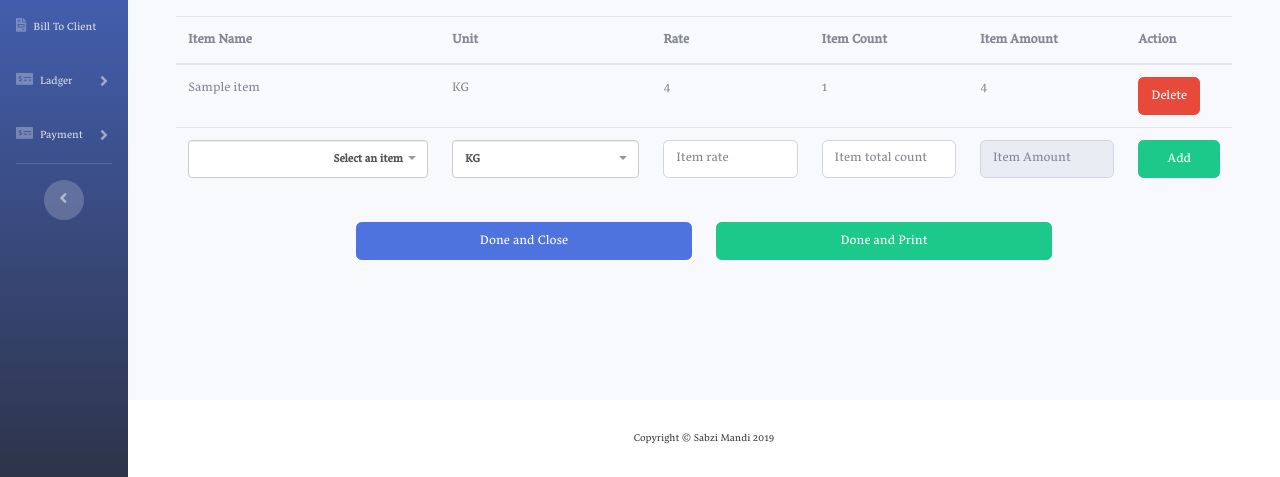
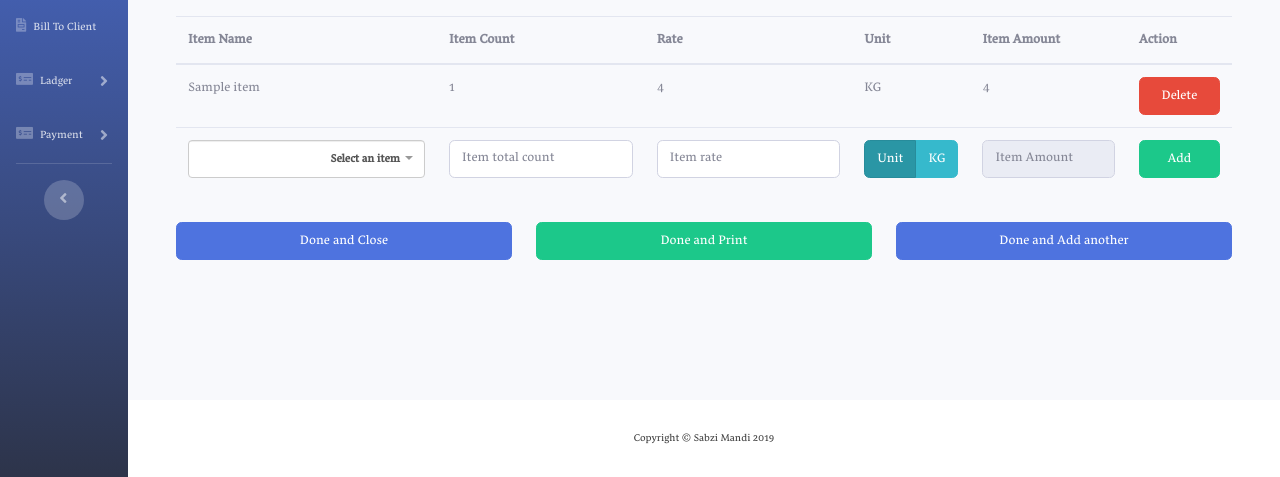
Before and after one commit to rizwanmeo/sabzi_mandi, a Django app: page /client-bills/1/detail-create/ in a window 1280 px wide. Shown: the part 323-800 px from the top of the page. Run offline with Django 3.2, Linux system fonts and the light colour scheme; a user stored in the database is signed in; tables that the repository leaves empty hold one stand-in row (values such as "Sample post"); grey boxes marked "Sample" are stand-in pictures; some libraries are stand-ins or nearby versions.

Commit message:
Some changes in client bill page

```diff
--- a/client_bills/urls.py
+++ b/client_bills/urls.py
@@ -9,16 +9,14 @@ urlpatterns = [
     # all client-bills related urls
     re_path(r'^create/$', views.ClientBillCreateView.as_view(), name='client_bills_create'),
     re_path(r'^(?P<bill_id>\d+)/detail-create/$', views.BillDetailCreateView.as_view(), name='client_bills_detail_create'),
-    re_path(r'^(?P<bill_id>\d+)/done/$', views.done_drafted_bill, name='client_bill_detail_done'),
-
-
+    re_path(r'^(?P<bill_id>\d+)/done/$', views.done_bill, name='client_bill_done'),
     re_path(r'^(?P<bill_id>\d+)/print/$', views.print_bill, name='print_bill'),
     re_path(r'^(?P<client_id>\d+)/(?P<bill_id>\d+)/bill-detail/$', views.client_bill_detail, name='client_bill_detail'),
 
     # all delete view urls
-    re_path(r'^(?P<pk>\d+)/delete/$', views.ClientBillDeleteView.as_view(), name='^client_bills_delete$'),
-    re_path(r'^client-bills-detail/(?P<pk>\d+)/delete/$', views.delete_client_bill_detail, name='delete_client_bill_detail'),
+    re_path(r'^(?P<pk>\d+)/delete/$', views.ClientBillDeleteView.as_view(), name='client_bills_delete'),
+    re_path(r'^(?P<pk>\d+)/bill-detail-delete/$', views.ClientBillDetailDeleteView.as_view(), name='client_bills_detail_delete'),
 
     # all update view urls
-    re_path(r'^(?P<pk>\d+)/update/$', views.ClientBillUpdateView.as_view(), name='^client_bills_update$'),
+    re_path(r'^(?P<pk>\d+)/update/$', views.ClientBillUpdateView.as_view(), name='client_bills_update'),
 ]
--- a/client_bills/views.py
+++ b/client_bills/views.py
@@ -109,15 +109,23 @@ class ClientBillCreateView(CustomCreateView):
         msg %= form.instance.client.name
         messages.add_message(self.request, messages.INFO, msg)
         obj = ClientBill.objects.get(client=form.instance.client, is_draft=True)
-        success_url = "/client-bills/%d/detail-create/?shop_id=%d"
-        return HttpResponseRedirect(success_url % (self.object.pk, self.request.shop.pk))
+        success_url = "/client-bills/%d/detail-create/?" % self.object.pk
+        success_url += self.request.GET.urlencode()
+        return HttpResponseRedirect(success_url)
 
     def get_context_data(self, **kwargs):
         context = super(ClientBillCreateView, self).get_context_data(**kwargs)
         form = context["form"]
         form.fields["client"].widget.attrs["class"] = "fstdropdown-select"
         form.fields["client"].choices = get_client_choices(form, self.request.shop.id)
-        form.fields["bill_date"].initial = datetime.date.today().strftime("%Y-%m-%d")
+
+        if self.request.GET.get("client"):
+            form.fields["client"].initial = self.request.GET.get("client")
+
+        bill_date = datetime.date.today().strftime("%Y-%m-%d")
+        if self.request.GET.get("bill_date"):
+            bill_date = self.request.GET.get("bill_date")
+        form.fields["bill_date"].initial = bill_date
         return context
 
 class ClientBillUpdateView(CustomUpdateView):
@@ -152,9 +160,6 @@ class ClientBillDeleteView(CustomDeleteView):
     model = ClientBill
     success_url = "/client-bills"
 
-    def get(self, request, *args, **kwargs):
-        return self.post(request, *args, **kwargs)
-
     def delete(self, request, *args, **kwargs):
         if not self.get_object().is_draft:
             raise Http404
@@ -162,6 +167,21 @@ class ClientBillDeleteView(CustomDeleteView):
         msg = 'Client: [%s] bill was delete succfully.' % self.object.client.name
         messages.add_message(self.request, messages.INFO, msg)
         return HttpResponseRedirect(self.get_success_url())
+
+class ClientBillDetailDeleteView(CustomDeleteView):
+    model = BillDetail
+    success_url = "/client-bills"
+
+    def delete(self, request, *args, **kwargs):
+        if not self.get_object().bill.is_draft:
+            raise Http404
+
+        super(ClientBillDetailDeleteView, self).delete(request, *args, **kwargs)
+        msg = 'Client bill: Item [%s] was delete succfully from bill.' % self.object.item.name
+        messages.add_message(self.request, messages.INFO, msg)
+        get_success_url = "/client-bills/%s/detail-create/?" % self.object.bill_id
+        get_success_url += self.request.GET.urlencode()
+        return HttpResponseRedirect(get_success_url)
 
 class BillDetailCreateView(CustomCreateView):
     model = BillDetail
@@ -186,12 +206,12 @@ class BillDetailCreateView(CustomCreateView):
         form.fields["unit"].widget.attrs["data-searchdisable"] = "true"
 
         object_list = []
-        selected_items = []
         billed_amount = 0
         qs = BillDetail.objects.filter(bill=self.request.bill)
-        vs = list(qs.values("item__id", "item__name", "unit", "rate", "item_count"))
+        vs = list(qs.values("id", "item__name", "unit", "rate", "item_count"))
         for row in vs:
             detail_obj = {}
+            detail_obj["id"] = row["id"]
             detail_obj["name"] = row["item__name"]
             detail_obj["unit"] = "KG" if row["unit"] == 'k' else "Count"
             detail_obj["rate"] = row["rate"]
@@ -199,7 +219,6 @@ class BillDetailCreateView(CustomCreateView):
             detail_obj["amount"] = row["rate"] * row["item_count"]
             billed_amount += detail_obj["amount"]
             object_list.append(detail_obj)
-            selected_items.append(row["item__id"])
 
         # Load Item choices
         choices = [("", "Select an item")]
@@ -253,86 +272,99 @@ def client_bill_detail(request, client_id, bill_id=0):
             return JsonResponse({"status": False, "errors": form.errors})
     return JsonResponse({"status": False, "description": "Invalid request"})
 
+def done_drafted_bill(request, bill_obj):
+    billed_amount = 0
+    billdetail_vs = bill_obj.billdetail_set.values("rate", "item_count")
+    for detail_obj in billdetail_vs:
+        billed_amount += detail_obj["rate"] * detail_obj["item_count"]
+    bill_obj.is_draft = False
+    bill_obj.billed_amount = billed_amount
+
+    bill_obj.client.current_balance += billed_amount
+    if bill_obj.payment:
+        bill_obj.client.current_balance -= bill_obj.payment.amount
+
+    bill_obj.balance = bill_obj.client.current_balance
+    bill_obj.client.save()
+    bill_obj.save()
+
+def get_print_bill_data(request, bill_obj):
+    context = {}
+    if bill_obj.payment:
+        bill_obj.previous_balance = bill_obj.balance - bill_obj.billed_amount + bill_obj.payment.amount
+    else:
+        bill_obj.previous_balance = bill_obj.balance - bill_obj.billed_amount
+    bill_obj.after_bill_balance = bill_obj.previous_balance + bill_obj.billed_amount
+
+    context["obj"] = bill_obj
+    qs = bill_obj.billdetail_set.all()
+    vs = list(qs.values("item__name", "unit", "rate", "item_count"))
+    data = []
+    total_item_count = 0
+    total_item_weight = 0
+    for row in vs:
+        detail_obj = {}
+        detail_obj["name"] = row["item__name"]
+        detail_obj["rate"] = row["rate"]
+        detail_obj["item_count"] = row["item_count"]
+        detail_obj["amount"] = row["rate"] * row["item_count"]
+        detail_obj["unit"] = row["unit"]
+        if row["unit"] == 'k':
+            total_item_weight += row["item_count"]
+        else:
+            total_item_count += row["item_count"]
+
+        data.append(detail_obj)
+
+    context["bill_detail_list"] = data
+    context["total_item_count"] = total_item_count
+    context["total_item_weight"] = total_item_weight
+
+    return context
+
 @login_required(login_url='/login/')
-def done_drafted_bill(request, bill_id):
+def print_bill(request, bill_obj):
+    if request.method != "GET":
+        raise Http404
+
     try:
-        bill_obj = ClientBill.objects.get(id=int(bill_id), is_draft=True)
+        bill_obj = ClientBill.objects.get(id=int(bill_id), is_draft=False)
     except:
         raise Http404
 
-    redirect_url = "/client-bills/?shop_id=%d" % request.shop.pk
-    if request.method == "POST":
-        billed_amount = 0
-        billdetail_vs = bill_obj.billdetail_set.values("rate", "item_count")
-        for detail_obj in billdetail_vs:
-            billed_amount += detail_obj["rate"] * detail_obj["item_count"]
-        bill_obj.is_draft = False
-        bill_obj.billed_amount = billed_amount
-
-        bill_obj.client.current_balance += billed_amount
-        if bill_obj.payment:
-            bill_obj.client.current_balance -= bill_obj.payment.amount
-
-        bill_obj.balance = bill_obj.client.current_balance
-        bill_obj.client.save()
-        bill_obj.save()
-        msg = 'Client: [%s] Bill was done succfully.' % bill_obj.client.name
-        messages.add_message(request, messages.INFO, msg)
-    else:
-        redirect_url = "/client-bills/%d/detail-create/?shop_id=%d" % (bill_id, request.shop.pk)
-    return HttpResponseRedirect(redirect_url)
-
+    context = get_print_bill_data(request, bill_obj)
+    return render(request, 'client_bills/print.html', context)
 
 @login_required(login_url='/login/')
-def print_bill(request, bill_id):
-    context = {}
+def done_bill(request, bill_id):
+    if request.method != "POST":
+        raise Http404
 
     try:
-        obj = ClientBill.objects.get(id=int(bill_id), is_draft=False)
+        bill_obj = ClientBill.objects.get(id=int(bill_id), is_draft=False)
     except:
         raise Http404
 
-    if request.method == "GET":
+    if bill_obj.billdetail_set.count() == 0:
+        raise Http404
 
-        if obj.payment:
-            obj.previous_balance = obj.balance - obj.billed_amount + obj.payment.amount
-        else:
-            obj.previous_balance = obj.balance - obj.billed_amount
-        obj.after_bill_balance = obj.previous_balance + obj.billed_amount
-
-        context["obj"] = obj
-        qs = obj.billdetail_set.all()
-        vs = list(qs.values("item__name", "unit", "rate", "item_count"))
-        data = []
-        total_item_count = 0
-        total_item_weight = 0
-        for row in vs:
-            detail_obj = {}
-            detail_obj["name"] = row["item__name"]
-            detail_obj["rate"] = row["rate"]
-            detail_obj["item_count"] = row["item_count"]
-            detail_obj["amount"] = row["rate"] * row["item_count"]
-            detail_obj["unit"] = row["unit"]
-            if row["unit"] == 'k':
-                total_item_weight += row["item_count"]
-            else:
-                total_item_count += row["item_count"]
-
-            data.append(detail_obj)
-
-        context["bill_detail_list"] = data
-        context["total_item_count"] = total_item_count
-        context["total_item_weight"] = total_item_weight
-
-    return render(request, 'client_bills/print.html', context)
-
-@login_required(login_url='/login/')
-def delete_client_bill_detail(request, detail_id):
-    if request.method == "DELETE":
-        try:
-            obj = BillDetail.object.get(id=detail_id)
-            obj.delete()
-            return JsonResponse({"status": True, "description": "Successfully deleted"})
-        except:
-            return JsonResponse({"status": False, "description": "Invalid bill ID"})
-    return JsonResponse({"status": False, "description": "Invalid Request"})
+    action = int(request.POST.get("submit", 0))
+    if action == 1:
+        done_drafted_bill(request, bill_obj)
+        redirect_url = "/client-bills/?"+request.GET.urlencode()
+        msg = 'Client: [%s] Bill was done succfully.' % bill_obj.client.name
+        messages.add_message(request, messages.INFO, msg)
+        return HttpResponseRedirect(redirect_url)
+    elif action == 2:
+        done_drafted_bill(request, bill_obj)
+        context = get_print_bill_data(request, bill_obj)
+        return render(request, 'client_bills/print.html', context)
+    elif action == 3:
+        done_drafted_bill(request, bill_obj)
+        redirect_url = "/client-bills/create/?"
+        redirect_url += request.GET.urlencode()
+        msg = 'Client: [%s] Bill was done succfully.' % bill_obj.client.name
+        messages.add_message(request, messages.INFO, msg)
+        return HttpResponseRedirect(redirect_url)
+    else:
+        raise Http404
--- a/templates/client_bills/bill_detail_form.html
+++ b/templates/client_bills/bill_detail_form.html
@@ -65,9 +65,9 @@
           <thead>
             <tr>
               <th width="25%">Item Name</th>
-              <th width="20%">Unit</th>
-              <th width="15%">Rate</th>
-              <th width="15%">Item Count</th>
+              <th width="20%">Item Count</th>
+              <th width="20%">Rate</th>
+              <th width="10%">Unit</th>
               <th width="15%">Item Amount</th>
               <th width="10%">Action</th>
             </tr>
@@ -89,28 +89,45 @@
                 </div>
               </th>
               <th>
-                <div class="form-group row">
-                  <div class="col-sm-12">
-                    {{ form.unit }}
-                  </div>
-                  {% if form.unit.errors %}
-                  <div class="col-sm-12">
-                    <div class="text-danger">
-                      <p>{{ form.unit.errors }}</p>
+                <div class="form-group">
+                  {% if form.item_count.errors %}
+                    <input type="text" class="form-control is-invalid" id="id_item_count" name="item_count" value="{% if form.item_count.value %}{{ form.item_count.value }}{% endif %}" placeholder="Item total count" oninput="calculate();">
+                    <div class="text-danger" style="margin-left: -25px;">
+                      <p>{{ form.item_count.errors }}</p>
                     </div>
-                  </div>
+                  {% else %}
+                    <input type="text" class="form-control" id="id_item_count" name="item_count" placeholder="Item total count" oninput="{{oninput}}">
                   {% endif %}
                 </div>
               </th>
               <th>
                 <div class="form-group">
-                  {% include "render_field.html" with field=form.rate  field_placeholder="Item rate" oninput="calculate();" %}
+                  {% if form.rate.errors %}
+                    <input type="text" class="form-control is-invalid" id="id_rate" name="rate" value="{% if form.rate.value %}{{ form.rate.value }}{% endif %}" placeholder="Item rate" oninput="calculate();">
+                    <div class="text-danger" style="margin-left: -25px;">
+                      <p>{{ form.rate.errors }}</p>
+                    </div>
+                  {% else %}
+                    <input type="text" class="form-control" id="id_rate" name="rate" placeholder="Item rate" oninput="calculate();">
+                  {% endif %}
                 </div>
               </th>
               <th>
-                <div class="form-group">
-                  {% include "render_field.html" with field=form.item_count field_placeholder="Item total count" oninput="calculate();" %}
+                <div class="btn-group btn-group-toggle" data-toggle="buttons">
+                  <label class="btn btn-info active">
+                    <input type="radio" name="unit" id="id_unit" value="i" autocomplete="off" checked> Unit
+                  </label>
+                  <label class="btn btn-info">
+                    <input type="radio" name="unit" id="id_unit" value="k" autocomplete="off"> KG
+                  </label>
                 </div>
+                {% if form.unit.errors %}
+                <div class="col-sm-12">
+                  <div class="text-danger" style="margin-left: -40px;">
+                    <p>{{ form.unit.errors }}</p>
+                  </div>
+                </div>
+                {% endif %}
               </th>
               <th>
                 <input type="text" class="form-control" id="id_item_amount" name="item_amount" value="" placeholder="Item Amount" readonly>
@@ -126,12 +143,12 @@
             {% for obj in object_list %}
             <tr {% if obj.is_draft %}class="table-danger"{% endif %}>
               <td>{{ obj.name }}</td>
+              <td>{{ obj.item_count }}</td>
+              <td>{{ obj.rate }}</td>
               <td>{{ obj.unit }}</td>
-              <td>{{ obj.rate }}</td>
-              <td>{{ obj.item_count }}</td>
               <td>{{ obj.amount }}</td>
               <td>
-                <a href="/client-bills/{{obj.id}}/update" class="btn btn-danger">
+                <a href="/client-bills/{{obj.id}}/bill-detail-delete" class="btn btn-danger btn-block">
                   <span class="text">Delete</span>
                 </a>
               </td>
@@ -143,15 +160,19 @@
       <form action="/client-bills/{{request.bill.id}}/done/?{{request.GET.urlencode}}" method="POST" enctype="multipart/form-data">
         {% csrf_token %}
         <div class="form-group row">
-          <div class="col-sm-2"></div>
           <div class="col-sm-4">
-            <button type="submit" class="btn btn-primary btn-block">
+            <button type="submit" name="submit" value="1" class="btn btn-primary btn-block">
               Done and Close
             </button>
           </div>
           <div class="col-sm-4">
-            <button type="submit" class="btn btn-success btn-block">
+            <button type="submit" name="submit" value="2" class="btn btn-success btn-block">
               Done and Print
+            </button>
+          </div>
+          <div class="col-sm-4">
+            <button type="submit" name="submit" value="3" class="btn btn-primary btn-block">
+              Done and Add another
             </button>
           </div>
         </div>
--- a/templates/client_bills/list.html
+++ b/templates/client_bills/list.html
@@ -164,9 +164,7 @@
     }
 
     function showPopover(detailID) {
-      console.log($('#id_2_bill_detail').html());
       $('[data-toggle="popover"]').popover({
-
          content: $('#id_'+detailID+'_bill_detail').removeAttr('hidden').html(),
          html: true,
       }).click(function(){
```
Also changed, not shown: templates/client_bills/form.html (+17 -1 lines), templates/ledger/clients_ledger_print.html (+18 -18 lines).
